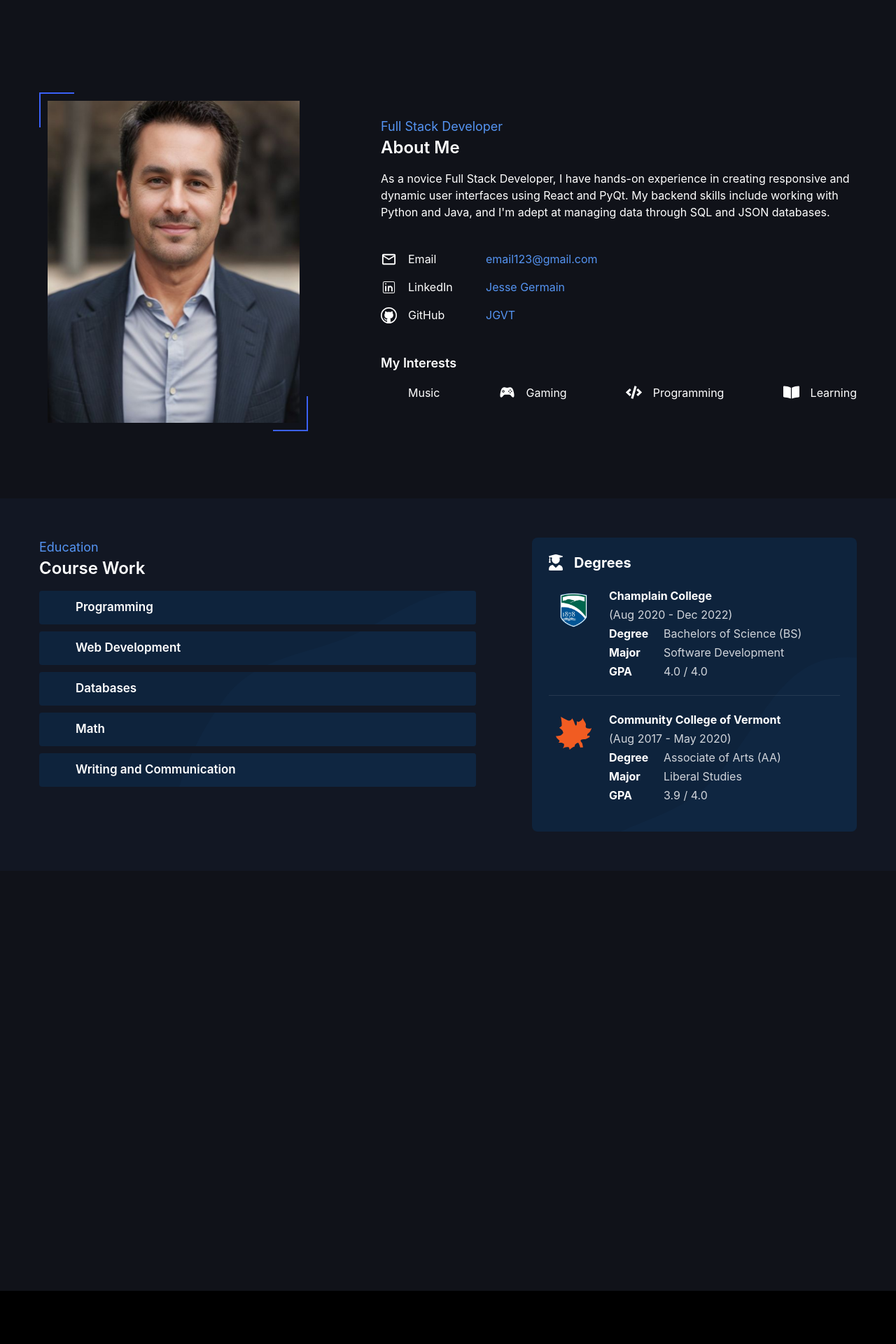
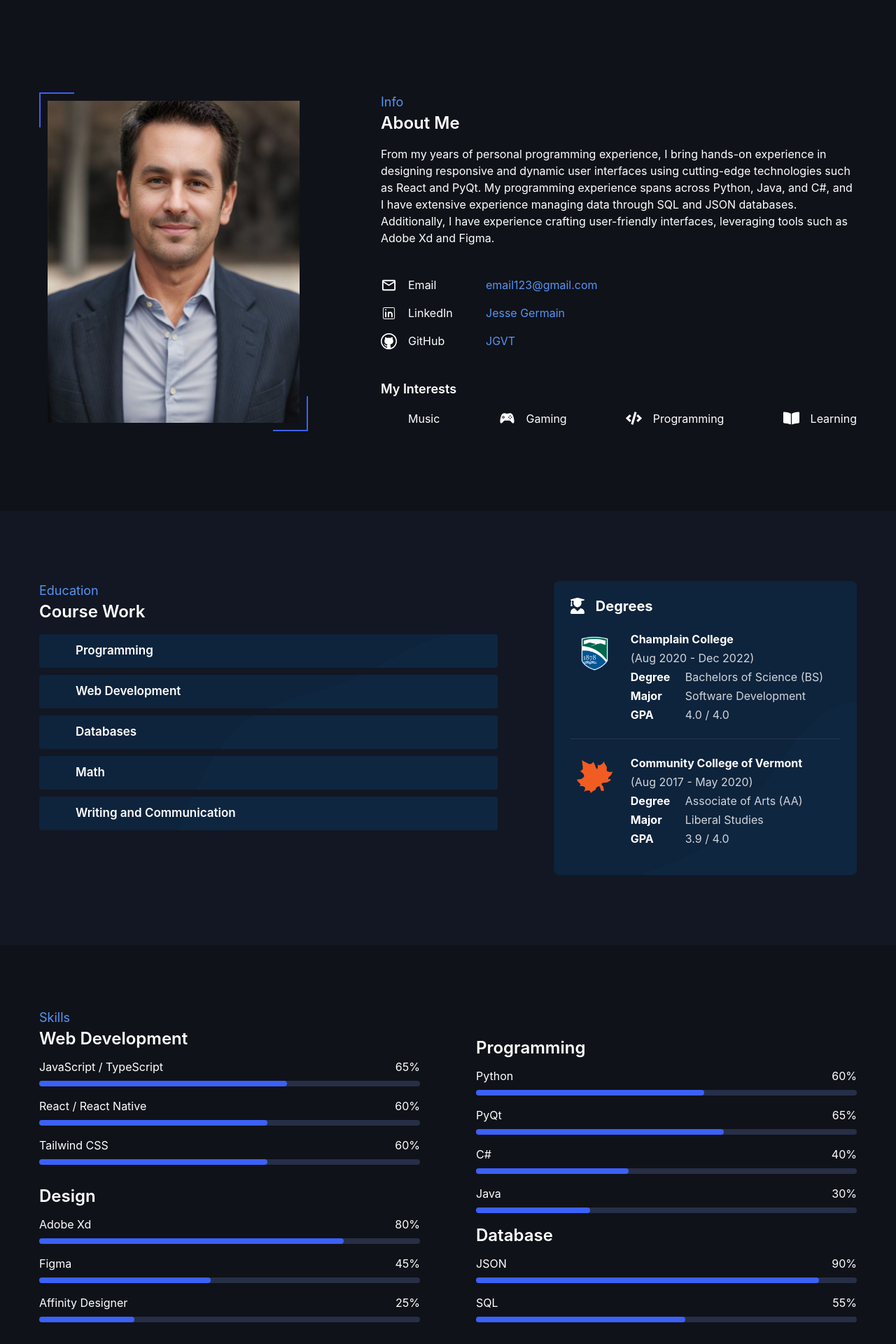
Before and after one commit to JGerVT/Portfolio, a React (Create React App) app: page / in a window 1280 px wide. Shown: the part 780-2700 px from the top of the page at 70% size. Before the commit the page ends 2624 px from the top, so only its background shows below. Built offline with nearby package versions, Linux system fonts and the light colour scheme; some icons are missing.

Commit message:
Finished Skills section

```diff
--- a/src/App.tsx
+++ b/src/App.tsx
@@ -4,6 +4,7 @@ import Header from './Pages/Header/Header';
 import Home from './Pages/HomeSection/Home';
 import AboutMe from './Pages/AboutMe/AboutMe';
 import { Education } from './Pages/EducationSection/Education';
+import Skills from './Pages/Skills/Skills';
 
 function App() {
   return (
@@ -12,9 +13,7 @@ function App() {
       <Home/>
       <AboutMe/>
       <Education/>
-      <div className='h-[600px] w-full'>
-        {/* Skill Levels */}
-      </div>
+      <Skills/>
     </div>
   );
 }
--- /dev/null
+++ b/src/Components/ParentSection.tsx
@@ -0,0 +1,19 @@
+import React, { ReactNode } from "react";
+
+export default function ParentSection(props: {sectionID: string, children: ReactNode, backgroundColor?: string, paddingY?: string }) {
+    return (
+        <div id={props.sectionID} className={`flex w-full justify-center text-left`}
+            style={{backgroundColor: props.backgroundColor !== null ? props.backgroundColor: "",
+            paddingTop: props.paddingY !== undefined ? props.paddingY : "112px",
+            paddingBottom: props.paddingY !== undefined ? props.paddingY : "112px",
+            }}
+
+        >
+            <div
+                className="max-w-[1400px] px-14 w-[80%] flex flex-1 justify-between"
+            >
+                {props.children}
+            </div>
+        </div>
+    );
+}
--- a/src/Pages/AboutMe/AboutMe.tsx
+++ b/src/Pages/AboutMe/AboutMe.tsx
@@ -7,14 +7,11 @@ import { FaMusic } from "react-icons/fa6";
 import { IoLogoGameControllerB } from "react-icons/io";
 import { FaBookOpen } from "react-icons/fa";
 import { FaCode } from "react-icons/fa";
+import ParentSection from "../../Components/ParentSection";
 
 export default function AboutMe() {
     return (
-        <div className="flex w-full justify-center py-28 text-left pb-14">
-            <div
-                id="AboutSection"
-                className="max-w-[1400px] px-14 w-[80%] flex flex-1 justify-between space-x-10"
-            >
+        <ParentSection sectionID="About">
                 <div id="LeftAboutSection">
                     <AboutMeProfilePicture />
                 </div>
@@ -26,8 +23,7 @@ export default function AboutMe() {
                     <AboutMeLinks />
                     <AboutMeInterests />
                 </div>
-            </div>
-        </div>
+        </ParentSection>
     );
 }
 
@@ -49,13 +45,10 @@ function AboutMeProfilePicture() {
 function AboutMeInfo() {
     return (
         <div id="AboutMeInfo">
-            <p className="text-lg text-[#5594F2]">Full Stack Developer</p>
+            <p className="text-lg text-[#5594F2]">Info</p>
             <p className="text-2xl text-white font-semibold pb-4">About Me</p>
             <p className="text-white text-base">
-                As a novice Full Stack Developer, I have hands-on experience in
-                creating responsive and dynamic user interfaces using React and
-                PyQt. My backend skills include working with Python and Java,
-                and I'm adept at managing data through SQL and JSON databases.
+            From my years of personal programming experience, I bring hands-on experience in designing responsive and dynamic user interfaces using cutting-edge technologies such as React and PyQt. My programming experience spans across Python, Java, and C#, and I have extensive experience managing data through SQL and JSON databases. Additionally, I have experience crafting user-friendly interfaces, leveraging tools such as Adobe Xd and Figma.
             </p>
         </div>
     );
--- a/src/Pages/EducationSection/CourseWork.tsx
+++ b/src/Pages/EducationSection/CourseWork.tsx
@@ -1,29 +1,43 @@
 import React, { useState } from "react";
 import { FaChevronDown } from "react-icons/fa6";
-import { CourseData, DatabaseData, EnglishData, MathData, ProgrammingData, WebDevelopmentData } from "./CourseWorkData";
-import AccordionBlob from '../../Resources/courseWorkBlob.svg'
+import {
+    CourseData,
+    DatabaseData,
+    EnglishData,
+    MathData,
+    ProgrammingData,
+    WebDevelopmentData,
+} from "./CourseWorkData";
+import AccordionBlob from "../../Resources/courseWorkBlob.svg";
 
-const data: CourseData[] = [ProgrammingData, WebDevelopmentData, DatabaseData, MathData, EnglishData]
+const data: CourseData[] = [
+    ProgrammingData,
+    WebDevelopmentData,
+    DatabaseData,
+    MathData,
+    EnglishData,
+];
 
 export default function CourseWork() {
     return (
         <div id="CourseWorkContainer" className="space-y-[10px]">
-            {
-                data.map((data, i)=>
-                    <AccordionWrapper courseData={data} index={i} key={"Accordion_" + data.name} />
-                )
-            }
-
+            {data.map((data, i) => (
+                <AccordionWrapper
+                    courseData={data}
+                    index={i}
+                    key={"Accordion_" + data.name}
+                />
+            ))}
         </div>
     );
 }
 
-function AccordionWrapper(props: { courseData: CourseData, index: number }) {
+function AccordionWrapper(props: { courseData: CourseData; index: number }) {
     const [isCollapsed, setIsCollapsed] = useState(true);
 
     return (
         <div className="CourseContainer min-h-[48px] bg-[#0E233C] rounded flex flex-col items-center overflow-hidden">
-            <HeaderButton/>
+            <HeaderButton />
             <div
                 className="accordionWrapper w-full bg-black grid transition-all ease-in-out duration-200"
                 style={{ gridTemplateRows: !isCollapsed ? "1fr" : "0fr" }}
@@ -36,20 +50,32 @@ function AccordionWrapper(props: { courseData: CourseData, index: number }) {
     );
 
     function HeaderButton() {
-        return <div
+        return (
+            <div
                 onClick={() => {
                     setIsCollapsed(!isCollapsed);
-            } }
+                }}
                 className="relative flex px-1 space-x-4 items-center w-full h-[48px] cursor-pointer select-none overflow-hidden"
             >
-            <img src={AccordionBlob} alt="" className={`absolute max-w-none left-[00px] select-none pointer-events-none`}
-                style={{top: `${-150 - (props.index * 58)}px`}}
+                <img
+                    src={AccordionBlob}
+                    alt=""
+                    className={`absolute max-w-none left-[00px] select-none pointer-events-none`}
+                    style={{ top: `${-150 - props.index * 58}px` }}
                 />
-            <FaChevronDown color="white" style={{transform: isCollapsed ? "rotate(180deg)" : "rotate(0deg)"}}/>
+                <FaChevronDown
+                    color="white"
+                    style={{
+                        transform: isCollapsed
+                            ? "rotate(180deg)"
+                            : "rotate(0deg)",
+                    }}
+                />
                 <p className="text-white text-[17px] font-semibold z-10">
                     {props.courseData.name}
                 </p>
-        </div>;
+            </div>
+        );
     }
 }
 
@@ -64,11 +90,21 @@ function CreateCourseWork(props: { courseData: CourseData }) {
                         </p>
                         {data.CourseData.map((courseData_, i) => {
                             return (
-                                <div className="flex justify-between text-gray-300 text-[15px] space-y-[3px]" key={"CreateCourseWorkSub_" + i}>
-                                    <p className=" pl-6">
+                                <div
+                                    className="flex justify-between text-gray-300 text-[15px] space-y-[3px]"
+                                    key={"CreateCourseWorkSub_" + i}
+                                >
+                                    {courseData_.link !== undefined ? (
+                                        <a className="pl-6 cursor-pointer underline" href={courseData_.link!} target="_blank" rel="noopener noreferrer">
+                                            {courseData_.courseName}
+                                        </a>
+                                    ) : (
+                                        <p className="pl-6">
                                             {courseData_.courseName}
                                         </p>
-                                    <p className="text-white pl-6">
+                                    )}
+
+                                    <p className="pl-6">
                                         {courseData_.courseTime}
                                     </p>
                                 </div>
--- a/src/Pages/EducationSection/CourseWorkData.ts
+++ b/src/Pages/EducationSection/CourseWorkData.ts
@@ -11,6 +11,7 @@ export interface CourseSource {
 export interface Course {
     courseName: string;
     courseTime: string;
+    link?: string;
 }
 
 export const ProgrammingData = {
@@ -97,6 +98,7 @@ export const WebDevelopmentData = {
                 {
                     courseName: "Understanding TypeScript",
                     courseTime: "Fall - 2023",
+                    link: "https://www.udemy.com/course/understanding-typescript/?LSNPUBID=5bg3qy4EQo8&ranEAID=5bg3qy4EQo8&ranMID=39197&ranSiteID=5bg3qy4EQo8-2k5t7ey6vJmn0VWS6wlRwA"
                 },
             ],
         },
--- a/src/Pages/EducationSection/Education.tsx
+++ b/src/Pages/EducationSection/Education.tsx
@@ -4,17 +4,19 @@ import graduation from "../../Resources/graduate.svg";
 import Champlain_College_seal from "../../Resources/Champlain_College_seal.png";
 import CCV_seal from "../../Resources/ccvSVG.png";
 import DegreesBlob from "../../Resources/degreesBlob.svg";
+import ParentSection from "../../Components/ParentSection";
 
 export function Education() {
     return (
-        <div
-            id="EducationSection"
-            className="flex w-full bg-[#121723] justify-center pt-14 text-left pb-14 mt-10"
+        <ParentSection
+            sectionID="Education"
+            backgroundColor="#121723"
+            paddingY="100px"
         >
-            <div className=" flex flex-1 max-w-[1400px] px-14 w-[80%] justify-between space-x-20">
+            <div className="flex flex-1 space-x-20 justify-between">
                 <div
                     id="EducationCourseWork"
-                    className="flex flex-[1.5] flex-col"
+                    className="flex flex-[1.7] flex-col"
                 >
                     <p className="text-lg text-[#5594F2]">Education</p>
                     <p className="text-2xl text-white font-semibold pb-4">
@@ -22,45 +24,72 @@ export function Education() {
                     </p>
                     <CourseWork />
                 </div>
-                <Degrees/>
+                <Degrees />
             </div>
-        </div>
+        </ParentSection>
     );
 }
 
-
 function Degrees() {
-    return <div
+    return (
+        <div
             id="EducationDegrees"
-        className="relative flex flex-1 h-[420px] rounded-lg bg-[#0E233C] p-6 flex-col overflow-hidden"
+            className="relative flex flex-1 h-[420px] rounded-lg bg-[#0E233C] p-6 flex-col overflow-hidden pointer-events-none"
         >
-        <img src={DegreesBlob} className="absolute max-w-none left-[-200px] top-[50px] z-0" alt="" />
+            <img
+                src={DegreesBlob}
+                className="absolute max-w-none left-[-200px] top-[50px] z-0"
+                alt=""
+            />
             <div className="flex space-x-4 h-[23px] mb-6 items-center z-10">
                 <img
                     src={graduation}
                     alt="Graduation Icon"
-                className="w-[20px]" />
+                    className="w-[20px]"
+                />
                 <p className="text-white font-bold text-xl">Degrees</p>
             </div>
 
             <div className="flex flex-1 flex-col justify-between mb-4 z-10">
-            <Degree CollegeIcon={Champlain_College_seal} CollegeName="Champlain College" Date="(Aug 2020 - Dec 2022)" Degree="Bachelors of Science (BS)" Major="Software Development" GPA="4.0 / 4.0" />
+                <Degree
+                    CollegeIcon={Champlain_College_seal}
+                    CollegeName="Champlain College"
+                    Date="(Aug 2020 - Dec 2022)"
+                    Degree="Bachelors of Science (BS)"
+                    Major="Software Development"
+                    GPA="4.0 / 4.0"
+                />
                 <div className="border-b opacity-[.1]" />
-            <Degree CollegeIcon={CCV_seal}  CollegeName="Community College of Vermont" Date="(Aug 2017 - May 2020)" Degree="Associate of Arts (AA)" Major="Liberal Studies" GPA="3.9 / 4.0" />
+                <Degree
+                    CollegeIcon={CCV_seal}
+                    CollegeName="Community College of Vermont"
+                    Date="(Aug 2017 - May 2020)"
+                    Degree="Associate of Arts (AA)"
+                    Major="Liberal Studies"
+                    GPA="3.9 / 4.0"
+                />
             </div>
-    </div>;
+        </div>
+    );
 
-    function Degree(props:{CollegeIcon: string, CollegeName: string,  Date: string, Degree: string, Major: string, GPA: string}) {
-        return <div className="flex space-x-4">
+    function Degree(props: {
+        CollegeIcon: string;
+        CollegeName: string;
+        Date: string;
+        Degree: string;
+        Major: string;
+        GPA: string;
+    }) {
+        return (
+            <div className="flex space-x-4">
                 <img
                     src={props.CollegeIcon}
                     className="w-[70px] object-scale-down object-top pt-2"
-                alt="Champlain College Seal" />
+                    alt="Champlain College Seal"
+                />
                 <div className="text-white space-y-[3px]">
                     <div className="flex space-x-2">
-                    <p className="font-bold">
-                        {props.CollegeName}
-                    </p>
+                        <p className="font-bold">{props.CollegeName}</p>
                     </div>
                     <p className="text-gray-300">{props.Date}</p>
                     <div className="flex space-x-2">
@@ -76,6 +105,7 @@ function Degrees() {
                         <p className="text-gray-300">{props.GPA}</p>
                     </div>
                 </div>
-        </div>;
+            </div>
+        );
     }
 }
--- a/src/Pages/Header/Header.tsx
+++ b/src/Pages/Header/Header.tsx
@@ -3,7 +3,7 @@ import Logo from "../../Resources/Logo.svg";
 
 export default function Header() {
     return (
-        <div className="fixed flex h-16 justify-center items-center bg-[#101219] w-full top-0 z-50">
+        <div className="fixed flex h-16 justify-center items-center bg-black w-full top-0 z-50">
             <div className="flex px-10 grow h-full">
                 <LeftLogo />
                 <Links />
@@ -38,7 +38,7 @@ function Links() {
 
 function LeftLogo() {
     return (
-        <div className="flex grow text-white items-center space-x-4 ">
+        <div className="flex grow text-white items-center space-x-4 cursor-pointer" onClick={()=>{}}>
             <img src={Logo} alt="Logo" className="w-[38px]" />
             <div className="flex space-x-[5px] pb-1">
                 <p className="text-[20px]">Jesse</p>
--- a/src/Pages/HomeSection/Home.tsx
+++ b/src/Pages/HomeSection/Home.tsx
@@ -29,7 +29,7 @@ export default function Home() {
                         </div>
                     </div>
                     <p>
-                        I work on both front-end and back-end development, and
+                        As a Full Stack Developer and Software Engineer,
                         I'm passionate about creating functional and
                         user-friendly applications. While I'm in the early
                         stages of my career, I'm eager to contribute my skills
--- /dev/null
+++ b/src/Pages/Skills/Skills.tsx
@@ -0,0 +1,93 @@
+import React from "react";
+import ParentSection from "../../Components/ParentSection";
+
+const SkillsData = {
+    leftSection: [
+        { header: "Web Development" },
+        { name: "JavaScript / TypeScript", amt: 65 },
+        { name: "React / React Native", amt: 60 },
+        { name: "Tailwind CSS", amt: 60 },
+        { header: "Design", needsPaddingTop: true },
+        { name: "Adobe Xd", amt: 80 },
+        { name: "Figma", amt: 45 },
+        { name: "Affinity Designer", amt: 25 },
+    ],
+    rightSection: [
+        { header: "Programming", needsPaddingTop: true },
+        { name: "Python", amt: 60 },
+        { name: "PyQt", amt: 65 },
+        { name: "C#", amt: 40 },
+        { name: "Java", amt: 30 },
+        { header: "Database", },
+        { name: "JSON", amt: 90 },
+        { name: "SQL", amt: 55 },
+    ],
+};
+
+export default function Skills() {
+
+    function CreateSkills(data: {header?: string, name?: string, amt?: number, needsPaddingTop?: boolean}[]){
+        const FormattedData = data.map((data) => {
+            if (data.header !== undefined) {
+                return (
+                    <HeaderText HeaderText={data.header} needsPaddingTop={data.needsPaddingTop}/>
+                );
+            } else if(data.name !== undefined && data.amt !== undefined) {
+                return (
+                    <Skill
+                        skillName={data.name}
+                        skillAmt={data.amt}
+                    />
+                );
+            }
+        })
+
+        return FormattedData;
+    }
+
+
+    return (
+        <ParentSection sectionID="Skills" paddingY="90px">
+            <div className="flex flex-1 flex-col text-left">
+                <p className="text-lg text-[#5594F2]">Skills</p>
+                <div>
+                    <div id="SkillsContainer" className=" flex space-x-20">
+                        <div className="leftContainer flex flex-1 flex-col ">
+                            {CreateSkills(SkillsData.leftSection)}
+                        </div>
+                        <div className="rightContainer flex flex-1 flex-col">
+                            {CreateSkills(SkillsData.rightSection)}
+                        </div>
+                    </div>
+                </div>
+            </div>
+        </ParentSection>
+    );
+
+    function HeaderText(props: { HeaderText: string, needsPaddingTop?: boolean }) {
+        return (
+            <p className="text-2xl text-white font-semibold pb-3"
+                style={{paddingTop: props.needsPaddingTop? "13px": ""}}
+            >
+                {props.HeaderText}
+            </p>
+        );
+    }
+
+    function Skill(props: { skillName: string; skillAmt: number }) {
+        return (
+            <div className="Skill text-white space-y-2 mb-4">
+                <div className="flex justify-between">
+                    <p>{props.skillName}</p>
+                    <p>{props.skillAmt}%</p>
+                </div>
+                <div className="w-full h-[8px] bg-[#262F47] rounded-full">
+                    <div
+                        className="h-[8px] bg-[#3B61F8] rounded-full"
+                        style={{ width: `${props.skillAmt}%` }}
+                    />
+                </div>
+            </div>
+        );
+    }
+}
```
Lines whose indentation alone changed are shown as unchanged.
